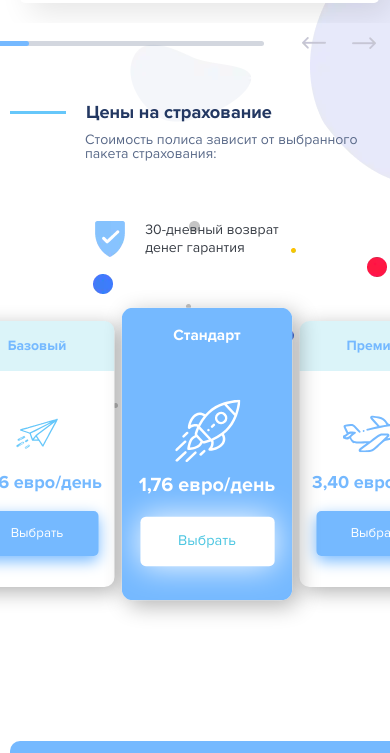
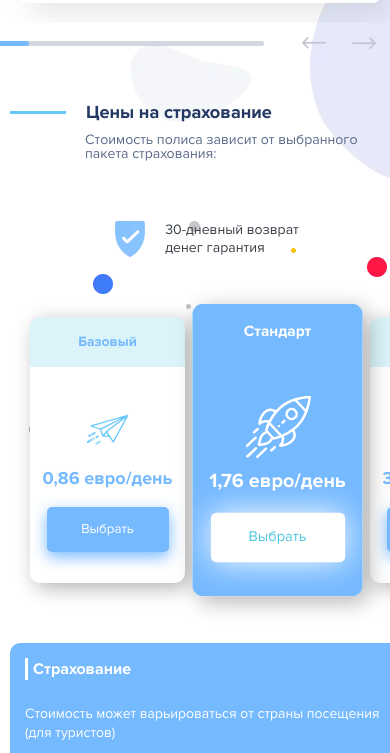
Before and after one commit to AlexNeva/strahov-adapt, a plain HTML site: page index.html in a window 390 px wide. Shown: the part 5136-5889 px from the top of the page. Drawn offline with Linux system fonts and the light colour scheme; files whose address does not match are found by name.

Commit message:
Add files via upload

```diff
--- a/css/style.css
+++ b/css/style.css
@@ -1950,10 +1950,6 @@ h3 {
   margin-bottom: 68px;
 }
 
-.price__container {
-  overflow-x: hidden;
-}
-
 .price__title {
   margin-bottom: 12px;
 }
@@ -2056,7 +2052,6 @@ h3 {
 }
 
 .content-price {
-  margin-bottom: 120px;
   position: relative;
 }
 
@@ -2083,10 +2078,26 @@ h3 {
   margin-bottom: 15px;
 }
 
+.content-price__block {
+  position: relative;
+  -webkit-box-pack: center;
+      -ms-flex-pack: center;
+          justify-content: center;
+  max-width: 100%;
+  display: -webkit-box;
+  display: -ms-flexbox;
+  display: flex;
+  -webkit-box-align: center;
+      -ms-flex-align: center;
+          align-items: center;
+  overflow-x: auto;
+}
+
 .content-price__cards {
   display: -webkit-box;
   display: -ms-flexbox;
   display: flex;
+  padding: 60px 20px;
 }
 
 .content-price__card {
@@ -2368,9 +2379,9 @@ h3 {
   line-height: 167%;
   color: #8093B1;
   overflow: hidden;
-  -webkit-transition: all 0.2s linear 0s;
-  -o-transition: all 0.2s linear 0s;
-  transition: all 0.2s linear 0s;
+  -webkit-transition: all 0.2s ease-in-out 0s;
+  -o-transition: all 0.2s ease-in-out 0s;
+  transition: all 0.2s ease-in-out 0s;
 }
 
 .faq .item-faq._active .item-faq__text {
@@ -2885,10 +2896,7 @@ h3 {
   }
 
   .content-price__descr {
-    -webkit-box-flex: 0;
-        -ms-flex: 0 0 100%;
-            flex: 0 0 100%;
-    margin-bottom: 60px;
+    margin-right: 0;
     -webkit-box-orient: horizontal;
     -webkit-box-direction: normal;
         -ms-flex-direction: row;
@@ -3027,17 +3035,8 @@ h3 {
     margin-bottom: 5px;
   }
 
-  .content-price {
-    height: 400px;
-  }
-
-  .content-price__cards {
-    position: absolute;
-    top: 100px;
-    left: 50%;
-    -webkit-transform: translate(-50%, 0);
-        -ms-transform: translate(-50%, 0);
-            transform: translate(-50%, 0);
+  .content-price__block {
+    width: 100%;
   }
 
   .no-webp .form__body{
@@ -3330,6 +3329,12 @@ h3 {
 
   .reviews .swiper-scrollbar {
     width: 287px;
+  }
+
+  .content-price__block {
+    -webkit-box-pack: start;
+        -ms-flex-pack: start;
+            justify-content: flex-start;
   }
 
   .content-price__card {
--- a/index.html
+++ b/index.html
@@ -5,7 +5,7 @@
   <meta charset="UTF-8">
   <meta name="viewport" content="width=device-width, initial-scale=1.0">
   <link rel="stylesheet" href="css/style.min.css">
-  <title>Gulp</title>
+  <title>EKTA</title>
 </head>
 
 <body class="webp">
@@ -721,7 +721,7 @@
               30-дневный возврат<br>
               денег гарантия
             </div>
-
+            <div class="content-price__block">
               <div class="content-price__cards">
                 <div class="content-price__card card-price">
                   <div class="card-price__body">
@@ -761,6 +761,8 @@
                   </div>
                 </div>
               </div>
+            </div>
+
           </div>
           <div class="about-block">
             <h3 class="about-block__title">Страхование</h3>
```
Also changed, not shown: css/style.min.css. Lines whose indentation alone changed are shown as unchanged.
